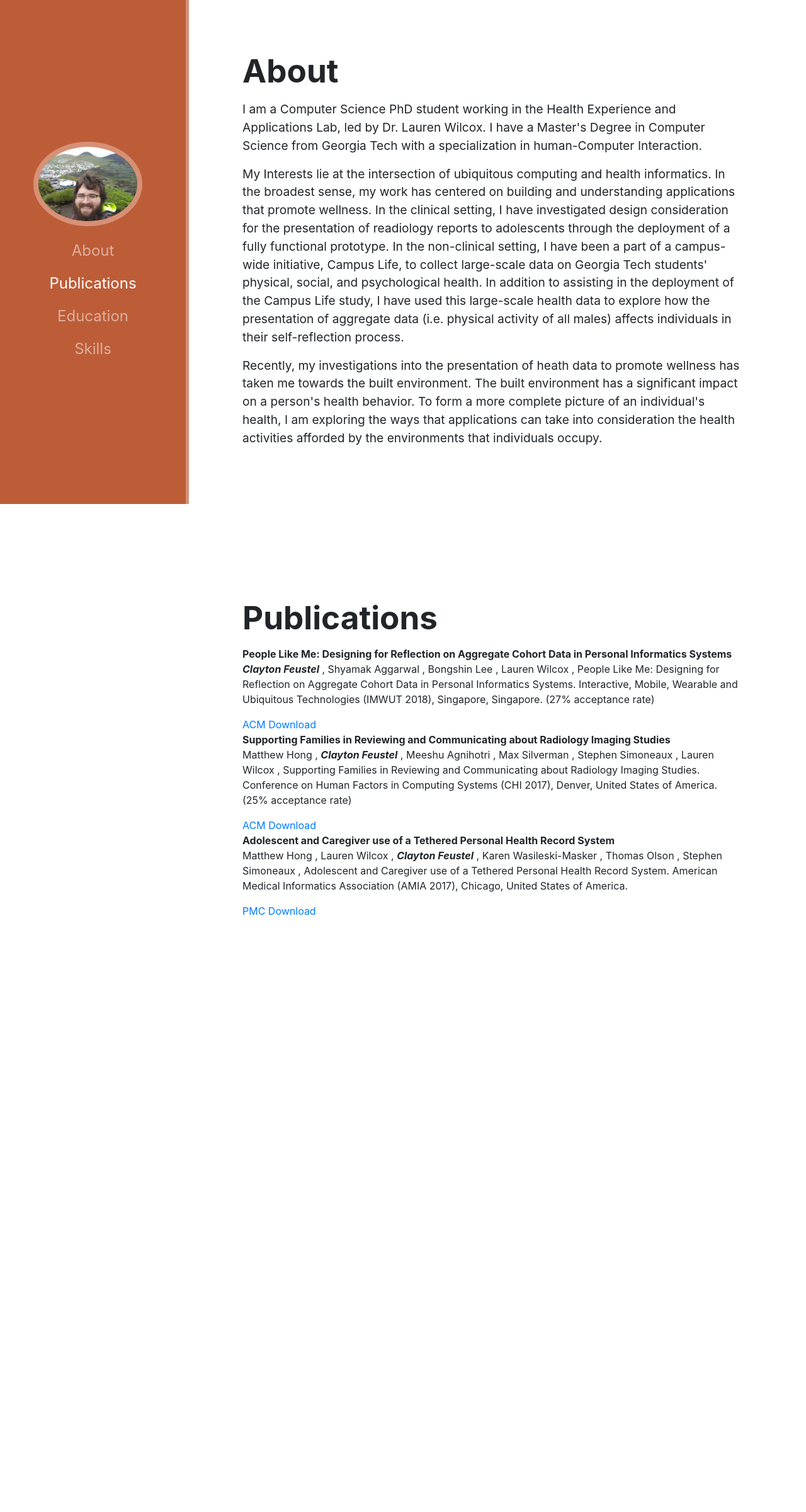
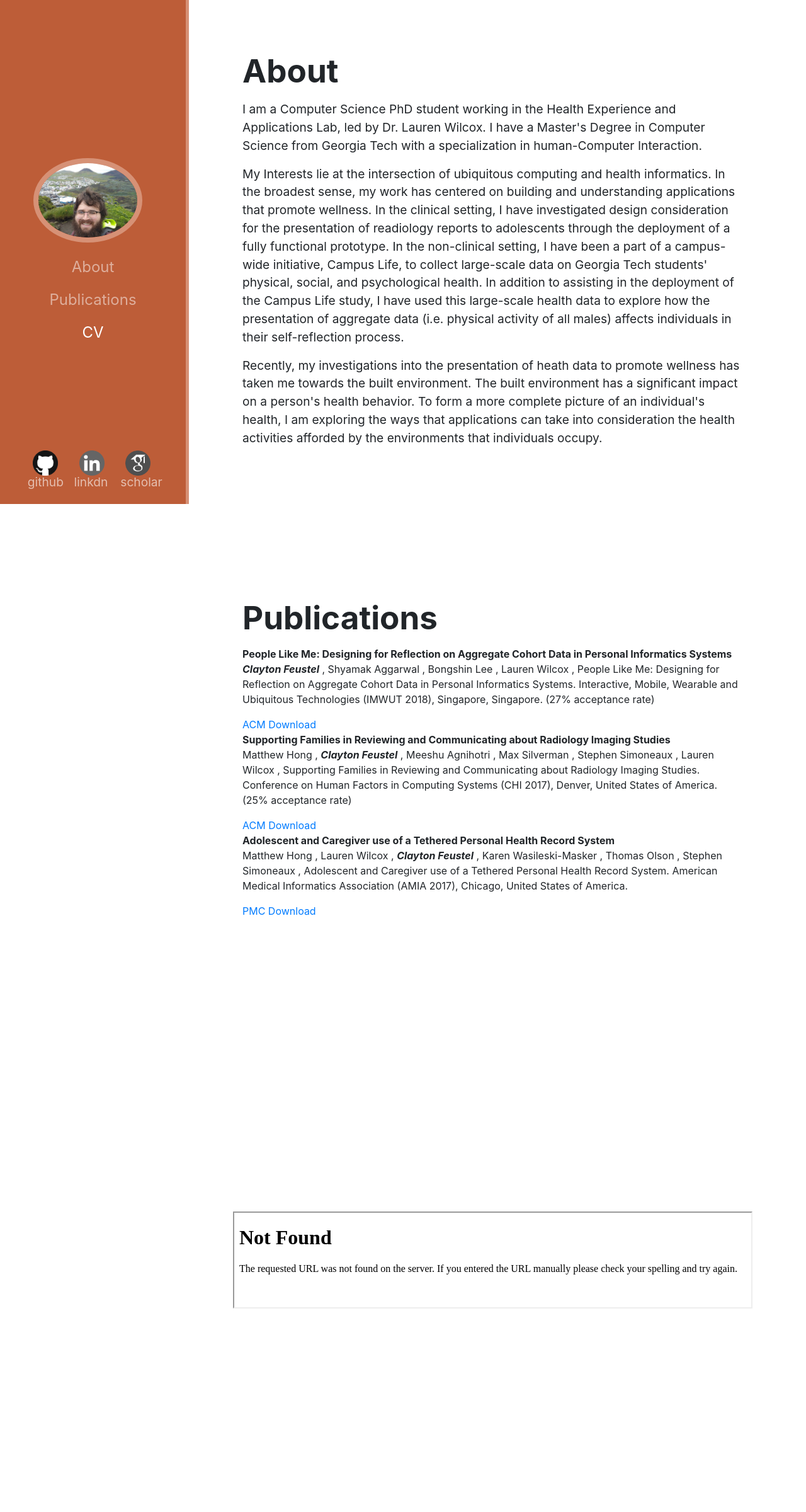
Before and after one commit to clayton-feustel/PersonalWebsite, a Flask app: page / in a window 1280 px wide. Shown: the whole page at 63% size. Before the commit the page ends 1453 px from the top, so only its background shows below. Run offline with Flask 2, Linux system fonts and the light colour scheme; data comes from the database, SQL or seed files in the repository; some libraries are stand-ins or nearby versions.

Commit message:
Change the website to simplify to summary, papers, and cv. Also include the CV within the HTML.

```diff
--- a/static/css/mainStyle.css
+++ b/static/css/mainStyle.css
@@ -17,6 +17,11 @@
 
 div.mainContentPageTitle{
 	margin-bottom: 8px;
+}
+
+div.bottomNavContent{
+	position: absolute;
+	bottom: 10px;
 }
 
 span.mainContentPageTitleSpan{
@@ -40,6 +45,16 @@
 	color: rgba(255,255,255,0.6);
 }
 
+a.external-nav-link{
+	font-size: 1.2em;
+
+	color: rgba(255,255,255,0.6);
+}
+
+img.external-nav-link-image{
+	display: none;
+}
+
 nav#mainNavBar{
 	background: #bd5d38;
 }
@@ -54,6 +69,11 @@
 	text-align: center;
 }
 
+/**
+
+Desktop specific class
+
+**/
 @media (min-width: 992px){
 
 div.publicationTitleContainers{
@@ -71,8 +91,27 @@
 	margin: auto;
 }
 
+li.external-nav-item{
+	position: absolute;
+	bottom: 20px;
+}
+
 a.active{
 	color: rgba(255,255,255,1.0);
+}
+
+img.external-nav-link-image{
+	display: block;
+	position: absolute;
+
+	bottom: 25px;
+	left: 8px;
+	width: 40px;
+
+	-webkit-filter: grayscale(100%); /* Safari 6.0 - 9.0 */
+  filter: grayscale(100%);
+
+	cursor: pointer;
 }
 
 nav#mainNavBar{
@@ -85,6 +124,24 @@
 
 	background: #bd5d38;
 	border-right: 5px solid #d69176;
+}
+
+li#external-nav-item-1{
+	position: absolute;
+
+	left: calc(25% - 30px);
+}
+
+li#external-nav-item-2{
+	position: absolute;
+
+	left: calc(50% - 30px);
+}
+
+li#external-nav-item-3{
+	position: absolute;
+
+	left: calc(75% - 30px);
 }
 
 div#mainContent{
--- a/templates/index.html
+++ b/templates/index.html
@@ -15,7 +15,7 @@
 	</head>
 	<body data-spy="scroll" data-target="#mainNavBar">
 		<nav id="mainNavBar" class="navbar navbar-dark navbar-expand-lg fixed-top">
-			<div class="">
+			<div class="mainNavContent">
 				<a class="navbar-brand js-scroll-trigger" href="#page-top">
 					<span class="d-block d-lg-none">Clayton Feustel</span>
 					<span class="d-none d-lg-block">
@@ -34,10 +34,28 @@
 							<a class="nav-link js-scroll-trigger" href="#publicationPage">Publications</a>
 						</li>
 						<li class="nav-item">
-							<a class="nav-link js-scroll-trigger" href="#education">Education</a>
+							<a class="nav-link js-scroll-trigger" href="#cvPage">CV</a>
 						</li>
-						<li class="nav-item">
-							<a class="nav-link js-scroll-trigger" href="#skills">Skills</a>
+
+						<li class="item-spacer"></li>
+
+						<li id="external-nav-item-1" class="external-nav-item">
+							<div class="external-link-container">
+									<a class="external-nav-link" href="https://github.com/clayton-feustel">github</a>
+									<img class="external-nav-link-image" src="/static/images/github_icon.png" onclick="location.href='https://github.com/clayton-feustel'" />
+							</div>
+						</li>
+						<li id="external-nav-item-2" class="external-nav-item">
+							<div class="external-link-container">
+								<a class="external-nav-link" href="https://www.linkedin.com/in/clayton-feustel/">linkdn</a>
+								<img class="external-nav-link-image" src="/static/images/linkedin_icon.png" onclick="location.href='https://www.linkedin.com/in/clayton-feustel'" />
+							</div>
+						</li>
+						<li id="external-nav-item-3" class="external-nav-item">
+							<div class="external-link-container">
+								<a class="external-nav-link" href="https://scholar.google.com/citations?user=fOzogrIAAAAJ&hl=en">scholar</a>
+								<img class="external-nav-link-image" src="/static/images/scholar_icon.png" onclick="location.href='https://scholar.google.com/citations?user=fOzogrIAAAAJ&hl=en'" />
+							</div>
 						</li>
 					</ul>
 				</div>
@@ -95,6 +113,11 @@
 					</div>
 				</div>
 			</div>
+
+			<div id="cvPage" class="mainContentPage verticalCenter">
+				<iframe src="/static/misc_content/Feustel_CV.pdf" width="100%" height="80%">
+	 			</iframe>
+			</div>
 		</div>
 	</body>
 </html>
```
Also changed, not shown: static/images/linkedin_icon.png (added), static/images/scholar_icon.png (added), 1 other file.
